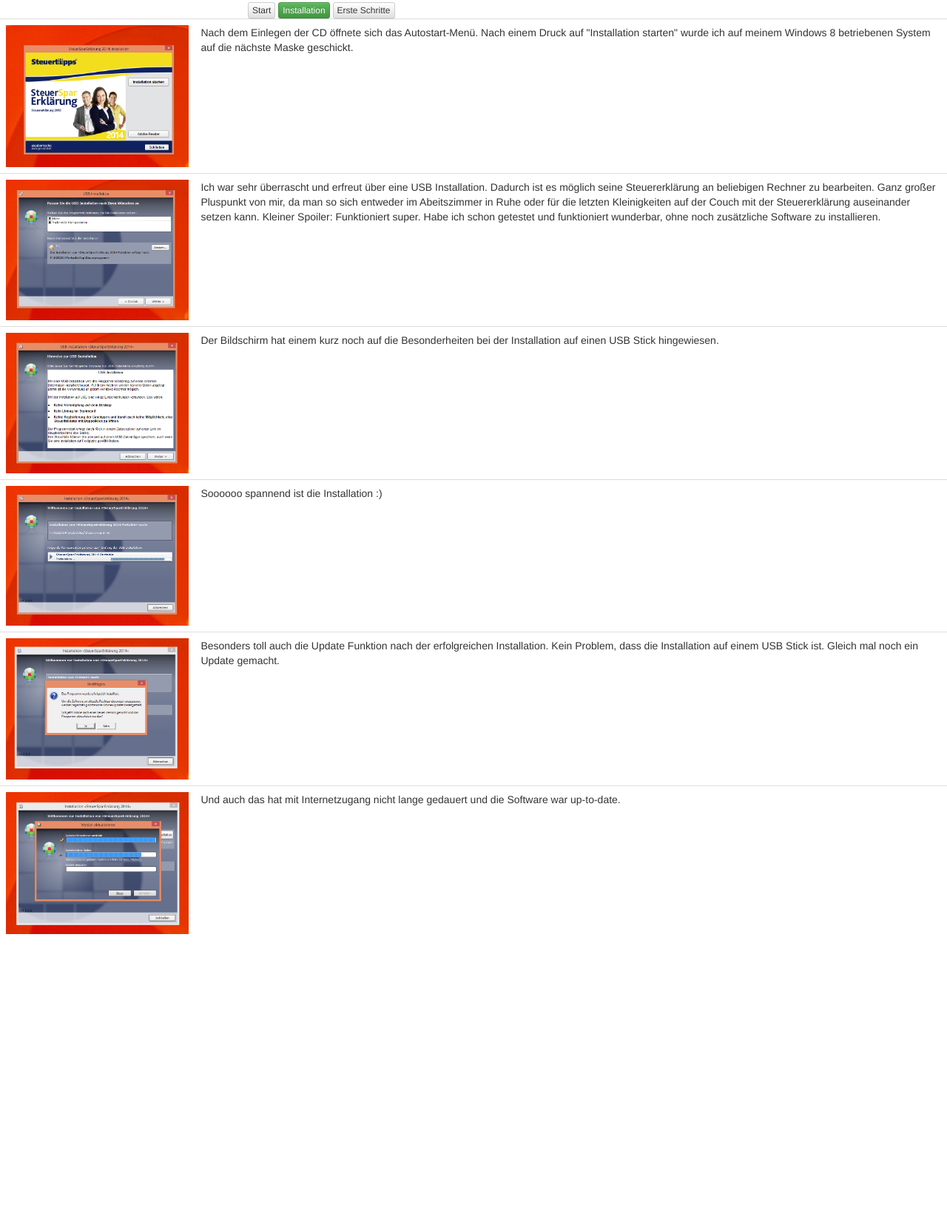
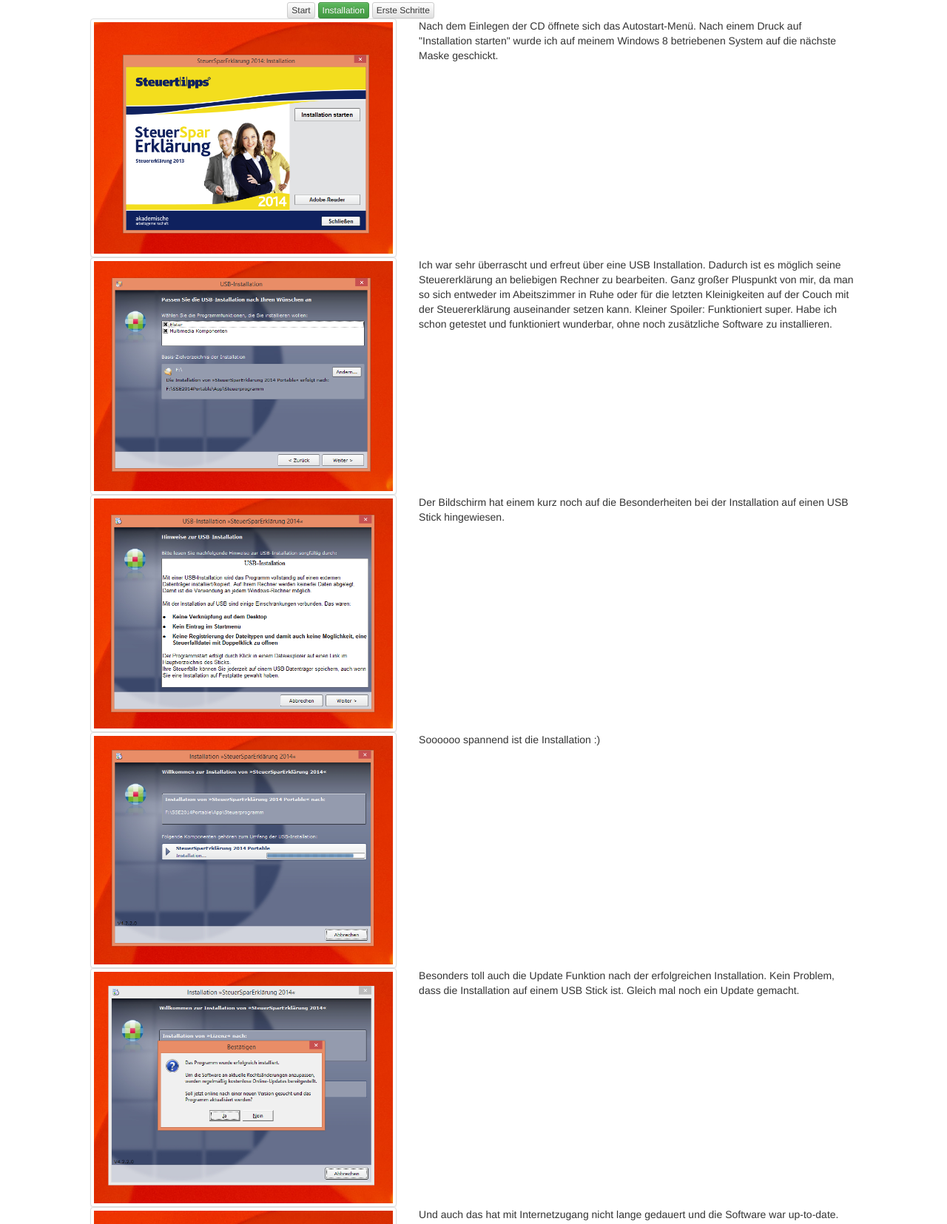
Before and after one commit to stefan-berlin/stefan-berlin.github.io, a plain HTML site: page openHPI/trnd-Steuer_Installation.html in a window 1280 px wide. Shown: the part 57-1712 px from the top of the page at 74% size. Before the commit the page ends 1348 px from the top, so only its background shows below. Drawn offline with Linux system fonts and the light colour scheme.

Commit message:
Umbau erfolgreich + Farbschema

```diff
--- a/openHPI/trnd-Steuer_Installation.html
+++ b/openHPI/trnd-Steuer_Installation.html
@@ -52,7 +52,7 @@
 
         </div>
     </nav>
-    <div class="inhalt col-md-12">
+    <div class="inhalt col-md-push-1 col-md-10">
         <div class="row">
             <div class="col-md-6 col-md-push-3">
                 <a class="btn btn-default btn-xs" href="trnd-Steuer_Start.html">Start</a>
@@ -61,34 +61,29 @@
             </div>
         </div>
         <div class="row">
-            <table class="table table-stripped">
-                <tr>
-                    <td><img class="img-responsive" src="images/Install_01.png" alt="Install 01"></td>
-                    <td>Nach dem Einlegen der CD öffnete sich das Autostart-Menü. Nach einem Druck auf "Installation starten" wurde ich auf meinem Windows 8 betriebenen System auf die nächste Maske geschickt.</td>
-                </tr>
-                <tr>
-                    <td><img class="img-responsive" src="images/Install_02.png" alt="Install 02"></td>
-                    <td>Ich war sehr überrascht und erfreut über eine USB Installation. Dadurch ist es möglich seine Steuererklärung an beliebigen Rechner zu bearbeiten. Ganz großer Pluspunkt von mir, da man so sich entweder im Abeitszimmer in Ruhe oder für die letzten Kleinigkeiten auf der Couch mit der Steuererklärung auseinander setzen kann. Kleiner Spoiler: Funktioniert super. Habe ich schon getestet und funktioniert wunderbar, ohne noch zusätzliche Software zu installieren.</td>
-                </tr>
-                <tr>
-                    <td><img class="img-responsive" src="images/Install_03.png" alt="Install 03"></td>
-                    <td>Der Bildschirm hat einem kurz noch auf die Besonderheiten bei der Installation auf einen USB Stick hingewiesen.</td>
-                </tr>
-                <tr>
-                    <td><img class="img-responsive" src="images/Install_04.png" alt="Install 04"></td>
-                    <td>Soooooo spannend ist die Installation :)</td>
-                </tr>
-                <tr>
-                    <td><img class="img-responsive" src="images/Install_05.png" alt="Install 05"></td>
-                    <td>Besonders toll auch die Update Funktion nach der erfolgreichen Installation. Kein Problem, dass die Installation auf einem USB Stick ist. Gleich mal noch ein Update gemacht.</td>
-                </tr>
-                <tr>
-                    <td><img class="img-responsive" src="images/Install_06.png" alt="Install 06"></td>
-                    <td>Und auch das hat mit Internetzugang nicht lange gedauert und die Software war up-to-date.</td>
-                </tr>
-            </table>
+            <div class="col-md-5"><img class="img-responsive img-thumbnail" src="images/Install_01.png" alt="Install 01"></div>
+            <div class="col-md-7">Nach dem Einlegen der CD öffnete sich das Autostart-Menü. Nach einem Druck auf "Installation starten" wurde ich auf meinem Windows 8 betriebenen System auf die nächste Maske geschickt.</div>
         </div>
-
+        <div class="row">
+            <div class="col-md-5"><img class="img-responsive img-thumbnail" src="images/Install_02.png" alt="Install 02"></div>
+            <div class="col-md-7">Ich war sehr überrascht und erfreut über eine USB Installation. Dadurch ist es möglich seine Steuererklärung an beliebigen Rechner zu bearbeiten. Ganz großer Pluspunkt von mir, da man so sich entweder im Abeitszimmer in Ruhe oder für die letzten Kleinigkeiten auf der Couch mit der Steuererklärung auseinander setzen kann. Kleiner Spoiler: Funktioniert super. Habe ich schon getestet und funktioniert wunderbar, ohne noch zusätzliche Software zu installieren.</div>
+        </div>
+        <div class="row">
+            <div class="col-md-5"><img class="img-responsive img-thumbnail" src="images/Install_03.png" alt="Install 03"></div>
+            <div class="col-md-7">Der Bildschirm hat einem kurz noch auf die Besonderheiten bei der Installation auf einen USB Stick hingewiesen.</div>
+        </div>
+        <div class="row">
+            <div class="col-md-5"><img class="img-responsive img-thumbnail" src="images/Install_04.png" alt="Install 04"></div>
+            <div class="col-md-7">Soooooo spannend ist die Installation :)</div>
+        </div>
+        <div class="row">
+            <div class="col-md-5"><img class="img-responsive img-thumbnail" src="images/Install_05.png" alt="Install 05"></div>
+            <div class="col-md-7">Besonders toll auch die Update Funktion nach der erfolgreichen Installation. Kein Problem, dass die Installation auf einem USB Stick ist. Gleich mal noch ein Update gemacht.</div>
+        </div>
+        <div class="row">
+            <div class="col-md-5"><img class="img-responsive img-thumbnail" src="images/Install_06.png" alt="Install 06"></div>
+            <div class="col-md-7">Und auch das hat mit Internetzugang nicht lange gedauert und die Software war up-to-date.</div>
+        </div>
     </div>
 </body>
 
```
Also changed, not shown: openHPI/index.html (+22 -6 lines), openHPI/trnd-Steuer_ErsteSchritte.html (+21 -23 lines), openHPI/trnd-Steuer_Start.html (+1 -1 lines), openHPI/images/trnd-logo.jpg (added), 1 other file.
